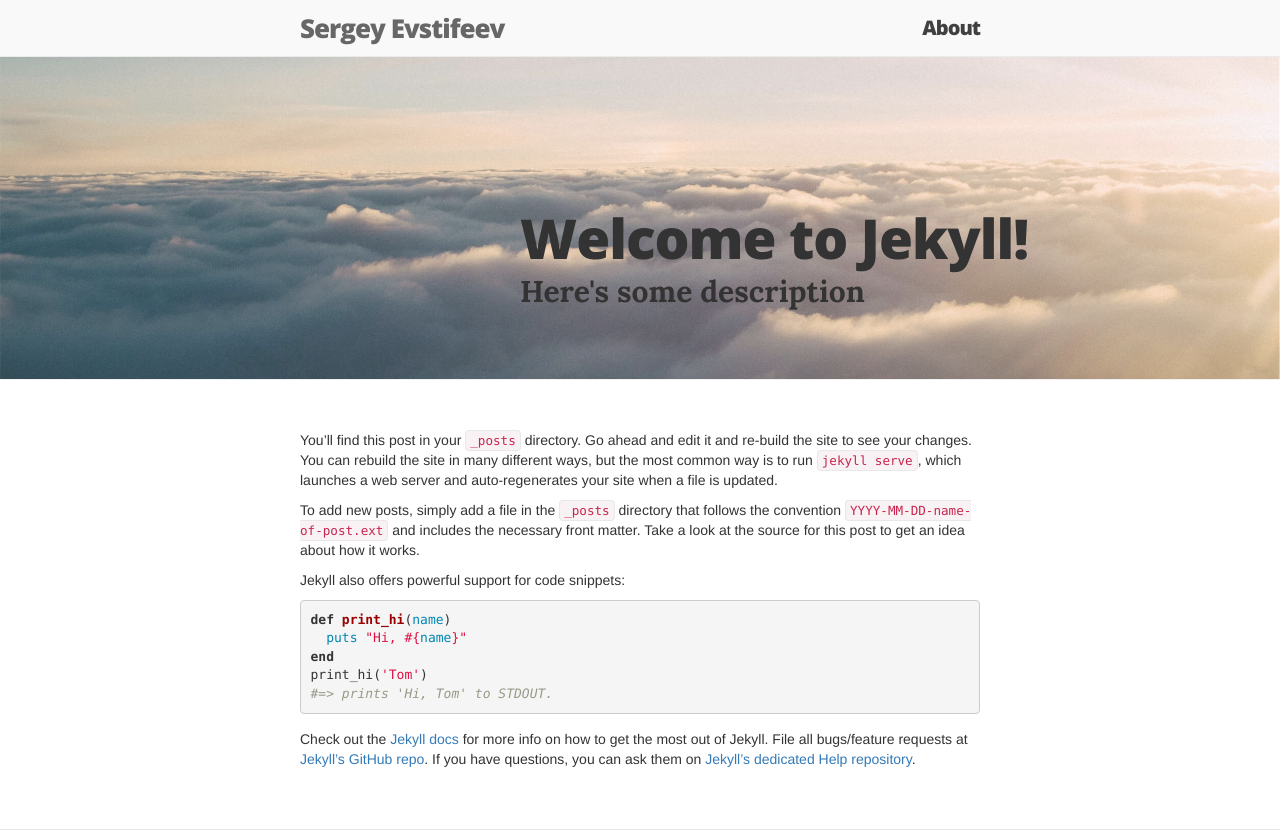
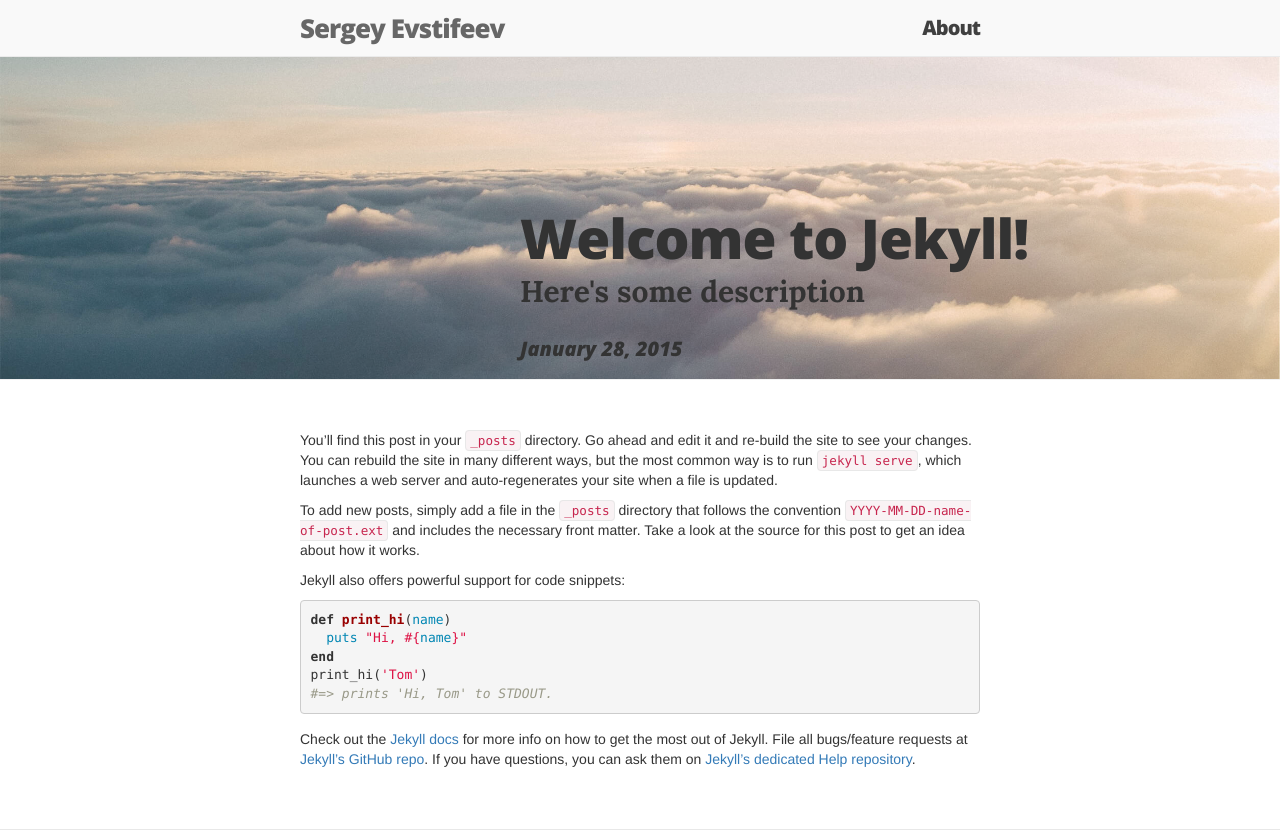
Before and after one commit to sergeyevstifeev/sergeyevstifeev.github.io, a Jekyll site: the page built from _posts/2015-01-28-welcome-to-jekyll.markdown, in a window 1280 px wide and 961 px high, cut to the strip 0-836 px from the top of the window. Built offline with Jekyll 4.4.1, drawn with Linux system fonts in a browser that asks for light colours; nearby versions of some CDN libraries; library files that are not in the unit come from our copies.

Commit message:
Add the post date

```diff
--- a/_layouts/post.html
+++ b/_layouts/post.html
@@ -11,6 +11,7 @@
         <div class="col-lg-8 col-lg-offset-2 col-md-10 col-md-offset-1">
           <h1 class="post-title">{% if page.title %}{{ page.title }}{% else %}{{ site.title }}{% endif %}</h1>
           <p class="subheading post">{{ page.description }}</p>
+          <span class="meta">{{ page.date | date: "%B %-d, %Y" }}</span>
         </div>
       </div>
     </div>
```
